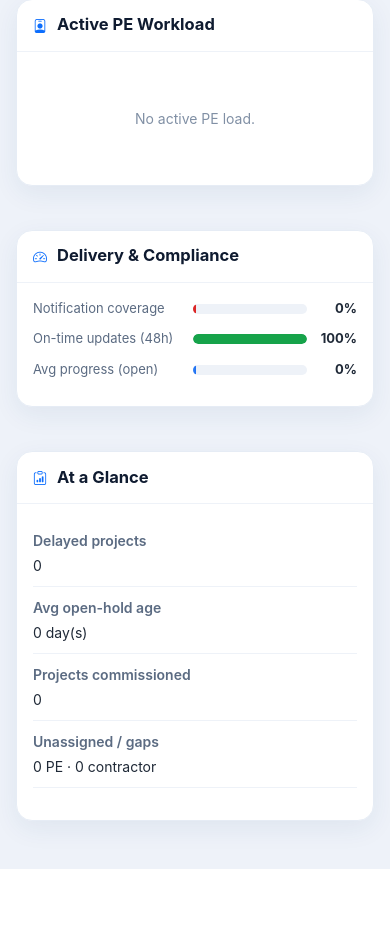
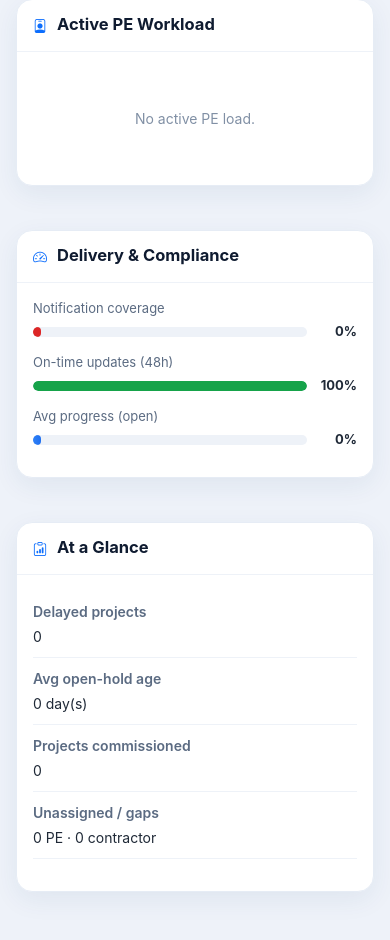
Before and after one commit to AIRTECH-DEV/Project-Daily-site-report-v1, a PHP site: page /pms/admin/index.php in a window 390 px wide. Shown: the part 2355-3295 px from the top of the page. Before the commit the page ends 3224 px from the top, so only its background shows below. Run offline with PHP 8.4, Linux system fonts and the light colour scheme; the visitor is signed in with stand-in values (Sample User, id 1); data that the repository does not hold is empty.

Commit message:
admin make responsive for mobile devices

```diff
--- a/admin/assets/admin.css
+++ b/admin/assets/admin.css
@@ -170,8 +170,8 @@ a.mini:hover { box-shadow: var(--shadow); transform: translateY(-2px); }
 
 /* ---------------- generic card ---------------- */
 .card2 { background: var(--card); border: 1px solid var(--line); border-radius: var(--radius); box-shadow: var(--shadow); margin-bottom: 22px; }
-.card2-head { display: flex; align-items: center; gap: 10px; padding: 18px 22px; border-bottom: 1px solid var(--line-soft); }
-.card2-head h2 { font-size: 16.5px; font-weight: 700; margin: 0; color: #0f1b30; }
+.card2-head { display: flex; align-items: center; flex-wrap: wrap; gap: 10px; row-gap: 10px; padding: 18px 22px; border-bottom: 1px solid var(--line-soft); }
+.card2-head h2 { font-size: 16.5px; font-weight: 700; margin: 0; color: #0f1b30; min-width: 0; overflow-wrap: anywhere; }
 .card2-head .sub { color: var(--muted); font-size: 12.5px; }
 .card2-head .spacer, .card2-head .spacer + * { }
 .card2-head .spacer { margin-left: auto; }
@@ -380,7 +380,7 @@ textarea.inp { height: auto; padding: 10px 12px; resize: vertical; }
 .bar-row .bv { width: 40px; text-align: right; font-weight: 700; font-size: 13px; }
 
 /* ---------------- submission detail ---------------- */
-.detail-head { display: flex; align-items: flex-start; gap: 15px; padding: 20px 24px; border-bottom: 1px solid var(--line-soft); }
+.detail-head { display: flex; align-items: flex-start; flex-wrap: wrap; gap: 15px; padding: 20px 24px; border-bottom: 1px solid var(--line-soft); }
 .detail-head .dh-ic { width: 46px; height: 46px; border-radius: 13px; background: var(--info-bg); color: var(--info); display: grid; place-items: center; font-size: 22px; flex-shrink: 0; }
 .detail-head .dh-titles { flex: 1; min-width: 0; }
 .detail-head h2 { font-size: 21px; font-weight: 800; margin: 0; color: #0f1b30; display: inline-flex; align-items: center; gap: 10px; flex-wrap: wrap; }
@@ -450,7 +450,7 @@ textarea.inp { height: auto; padding: 10px 12px; resize: vertical; }
 .kebab-menu .lc-item:hover { background: #f4f8ff; color: var(--ink); }
 
 /* ---------------- calendar ---------------- */
-.cal-toolbar { display: flex; align-items: center; gap: 10px; }
+.cal-toolbar { display: flex; align-items: center; flex-wrap: wrap; gap: 10px; }
 .cal-toolbar .cal-title { font-size: 16.5px; font-weight: 800; color: #0f1b30; min-width: 160px; text-align: center; }
 .cal-nav { width: 38px; height: 38px; border: 1px solid var(--line); border-radius: 10px; background: #fff; color: var(--ink-soft); cursor: pointer; display: grid; place-items: center; }
 .cal-nav:hover { background: #f4f8ff; color: var(--ink); }
@@ -520,4 +520,11 @@ textarea.inp { height: auto; padding: 10px 12px; resize: vertical; }
   .kpi.grad .kpi-value { font-size: 30px; }
   .card2-body { padding: 16px; }
   .card2-head { padding: 15px 16px; }
+  .detail-head { padding: 16px; }
+  /* stat bars: stack label over track so the bar keeps usable width and the
+     fixed-width trailing figures never crush it off-screen */
+  .bar-row { flex-wrap: wrap; row-gap: 4px; }
+  .bar-row .bl { width: 100% !important; }
+  .bar-row .bar-track { flex: 1 1 120px; min-width: 110px; }
+  .bar-row > div[style*="width:"]:last-child { width: auto !important; flex: 1 1 100%; text-align: left !important; }
 }
--- a/admin/inc/layout.php
+++ b/admin/inc/layout.php
@@ -429,7 +429,7 @@ class Layout
         echo '<link rel="icon" type="image/png" href="' . $A . '/favicon.png">';
         echo '<link rel="stylesheet" href="' . Admin::e(Admin::vendor('bootstrap.min.css', 'https://cdn.jsdelivr.net/npm/bootstrap@5.3.2/dist/css/bootstrap.min.css')) . '">';
         echo '<link rel="stylesheet" href="' . Admin::e(Admin::vendor('bootstrap-icons.css', 'https://cdn.jsdelivr.net/npm/bootstrap-icons@1.11.3/font/bootstrap-icons.css')) . '">';
-        echo '<link rel="stylesheet" href="' . $b . '/assets/admin.css?v=16">';
+        echo '<link rel="stylesheet" href="' . $b . '/assets/admin.css?v=17">';
         echo '</head><body>';
 
         echo '<div class="admin-shell">';
```
Also changed, not shown: 1 other file.
